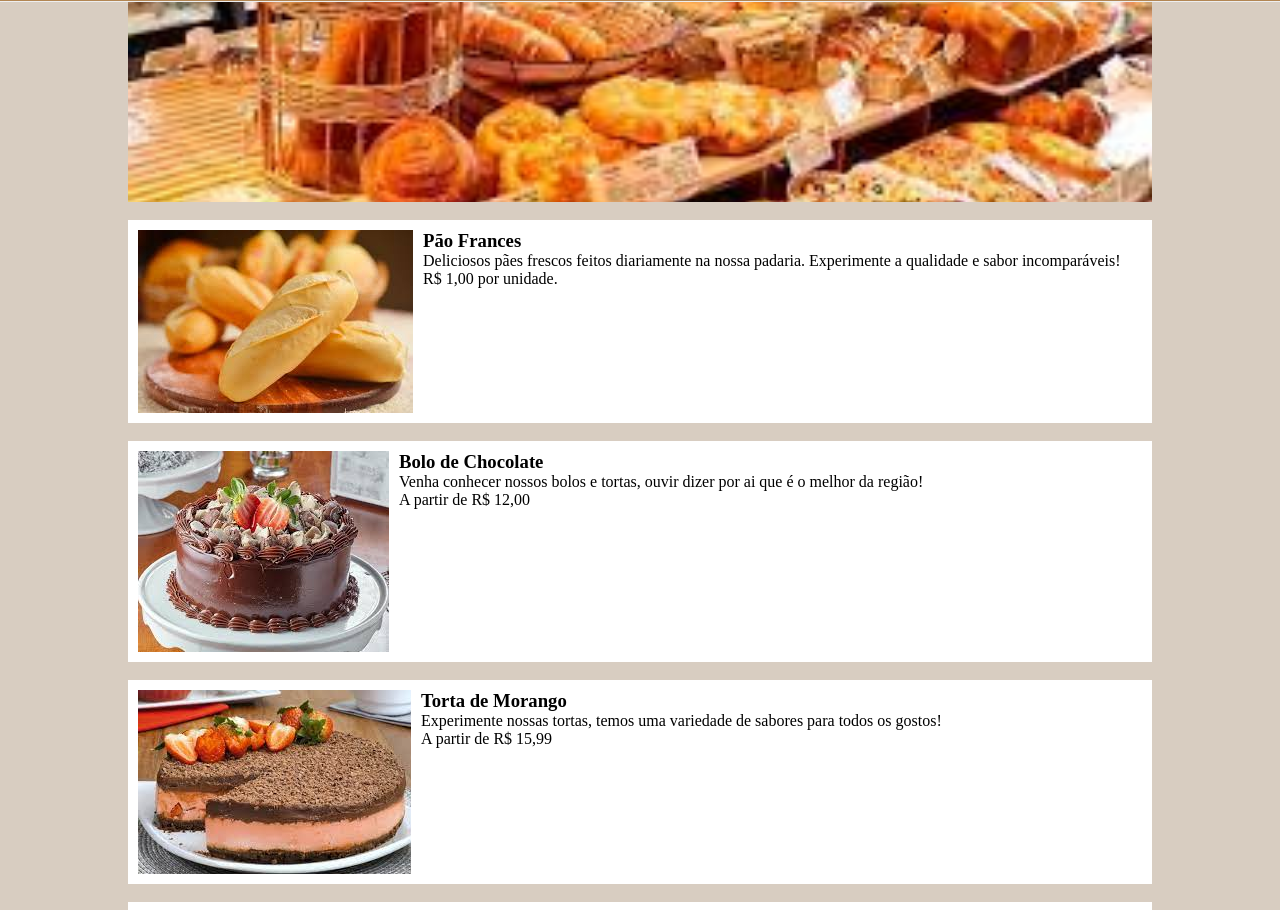
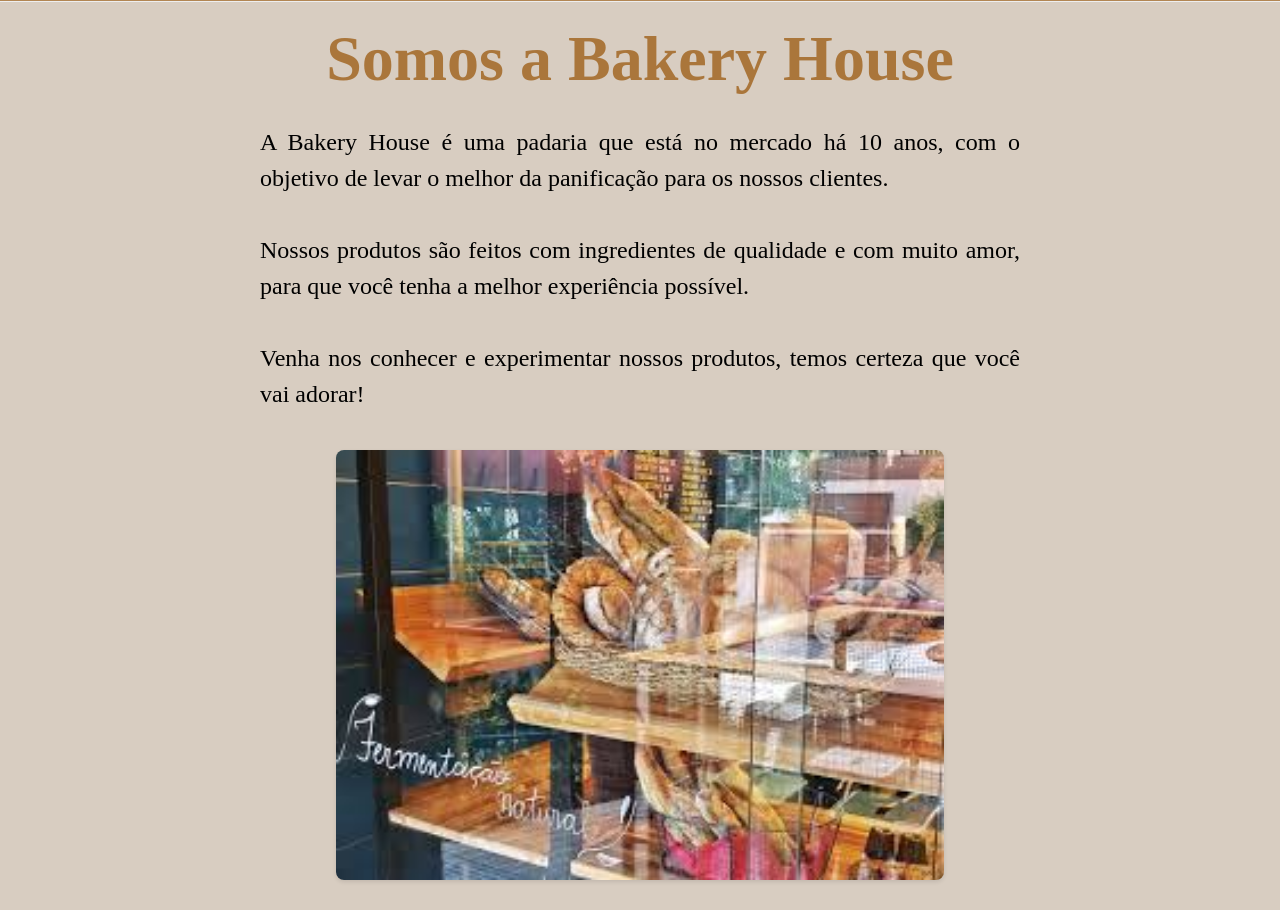
Before and after one commit to HigoJhon/Padaria, a React (Vite) app: page / in a window 1280 px wide. Shown: the part 358-1268 px from the top of the page. Built offline with nearby package versions, Linux system fonts and the light colour scheme; the HTML template or start-up script is replaced by a standard one.

Commit message:
Add Somos component and related styles

```diff
--- /dev/null
+++ b/src/components/somos.jsx
@@ -0,0 +1,34 @@
+import Padaria from '../assets/padaria.jpeg';
+import '../style/somos.css';
+
+const Somos = () => {
+    return (
+        <div className="container">
+            <div className='div-somos'>
+                <h3 className='bakery-house'> Somos a Bakery House</h3>
+                <br />
+                <p className='p-somos'>A Bakery House é uma padaria que está no mercado há 10 anos, com o objetivo de levar o melhor da panificação para os nossos clientes.
+                    <br />
+                    <br />
+                    Nossos produtos são feitos com ingredientes de qualidade e com muito amor, para que você tenha a melhor experiência possível.
+                    <br />
+                    <br />
+                    Venha nos conhecer e experimentar nossos produtos, temos certeza que você vai adorar!
+                </p>
+                <br />
+                <img className='img-somos' src={Padaria} alt="Padaria" />
+                <br />
+                <h3 className='bakery-house'>Onde tudo começou</h3>
+                <br />
+                <p className='p-somos'>
+                    Lorem ipsum dolor sit amet, consectetur adipiscing elit. Phasellus vel placerat diam. Sed ultrices ultricies ipsum at pulvinar. Donec consectetur rutrum neque at maximus. Nunc luctus ligula at sem euismod mattis vitae sit amet ligula. Duis suscipit consectetur sem, sed tincidunt turpis pellentesque vel. Morbi diam sapien, tincidunt tincidunt libero eu, accumsan laoreet elit. Donec molestie nibh eget lorem mattis molestie. Interdum et malesuada fames ac ante ipsum primis in faucibus. Cras suscipit fringilla purus nec scelerisque. Proin auctor, arcu a egestas vestibulum, ante nisi vulputate erat, in interdum purus nisi id erat. Etiam quam dolor, dictum rhoncus eros sed, congue malesuada lectus. Nunc quis lacus sit amet dolor efficitur ultricies. Duis tempor nisi et risus pellentesque fermentum. Duis nec commodo risus.
+                    <br />
+                    Praesent fermentum magna nec accumsan porta. In faucibus congue sem sed venenatis. Donec tristique tincidunt euismod. Suspendisse ultrices cursus erat non dignissim. Duis accumsan urna sit amet purus bibendum, in molestie lacus tempus. Nullam porta mi et leo dignissim, sit amet cursus nunc ornare. Morbi ut urna eu purus tempor faucibus. Suspendisse porttitor ante orci, nec semper nibh ultricies at. Cras eu velit a massa bibendum volutpat sed eu tortor. Nulla malesuada sed ligula sit amet suscipit. Cras erat erat, aliquet id diam sit amet, vestibulum tincidunt tortor. Mauris lacinia nunc nec ex tempus pulvinar. Nunc volutpat mauris ut tempor maximus. Donec in dolor ullamcorper, rutrum nunc non, condimentum felis. Cras nec eros purus. Aliquam porttitor mattis suscipit.
+                </p>
+            </div>
+            <br />
+        </div>
+    )
+};
+
+export default Somos
--- a/src/pages/home.jsx
+++ b/src/pages/home.jsx
@@ -1,16 +1,22 @@
 import Hearder from '../components/hearder';
 import Footer from '../components/footer';
 import Inicial from '../components/inicial';
+import Somos from '../components/somos';
 import '../style/home.css';
 import { useEffect, useState } from 'react';
 
 const Home = () => {
-    const [page, setPage] = useState('home');
+    const [page, setPage] = useState('somos');
 
     const handlePage = () => {
         if (page === 'home') {
             return (
                 <Inicial />
+            );
+        }
+        if (page === 'somos') {
+            return (
+                <Somos />
             );
         }
     };
--- /dev/null
+++ b/src/style/somos.css
@@ -0,0 +1,42 @@
+.container {
+    max-width: 800px;
+    margin: 0 auto;
+    padding: 20px;
+    border-radius: 8px;
+  }
+
+  .div-somos {
+    display: flex;
+    flex-direction: column;
+    align-items: center;
+  }
+
+  .bakery-house {
+    color: rgb(170, 118, 59);
+    font-size: 4em;
+    margin-bottom: 10px;
+  }
+
+  .p-somos {
+    text-align: justify;
+    line-height: 1.5;
+    font-size: 1.5em;
+  }
+
+  .img-somos {
+    width: 100%;
+    max-width: 80% !important; /* Adicionei !important para garantir a prioridade */
+    height: auto;
+    border-radius: 8px;
+    margin: 20px 0;
+    box-shadow: 0 2px 4px rgba(0, 0, 0, 0.1);
+  }
+
+  /* Estilo para telas menores, tornando a página responsiva */
+  @media screen and (max-width: 600px) {
+    .img-somos {
+      width: 100%;
+      max-width: 100% !important; /* Adicionei !important para garantir a prioridade */
+      margin-bottom: 10px;
+    }
+  }
```
Also changed, not shown: src/assets/padaria.jpeg (added).
